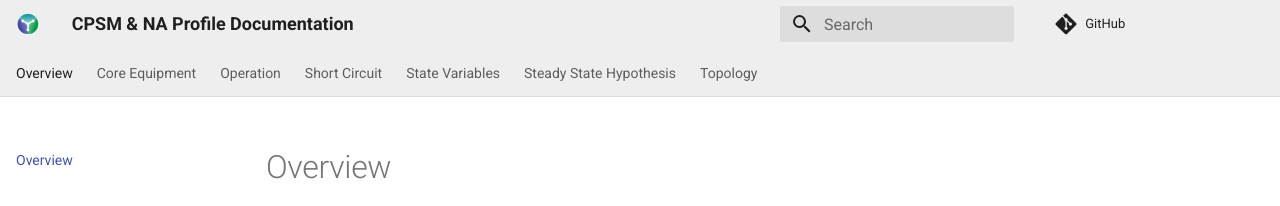
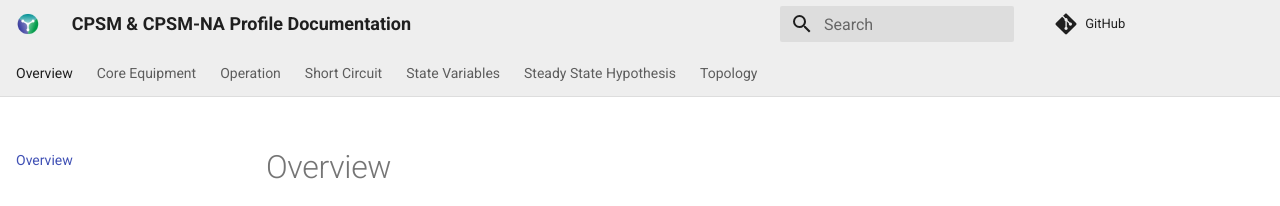
Before and after one commit to cimug-org/cpsm-docs, an MkDocs documentation site: the page built from docs/index.md, in a window 1280 px wide. Shown: the top 206 px of the page. Built offline with MkDocs 1.6.1 and Material for MkDocs 9.7.7, drawn with Linux system fonts in a browser that asks for light colours; comment, search, counter and statistics services are not loaded.

Commit message:
Update mkdocs.yaml

```diff
--- a/mkdocs.yaml
+++ b/mkdocs.yaml
@@ -1,4 +1,4 @@
-site_name: "CPSM & NA Profile Documentation"
+site_name: "CPSM & CPSM-NA Profile Documentation"
 repo_url: https://github.com/cimug-org/cpsm-docs
 theme:
   palette:
```
